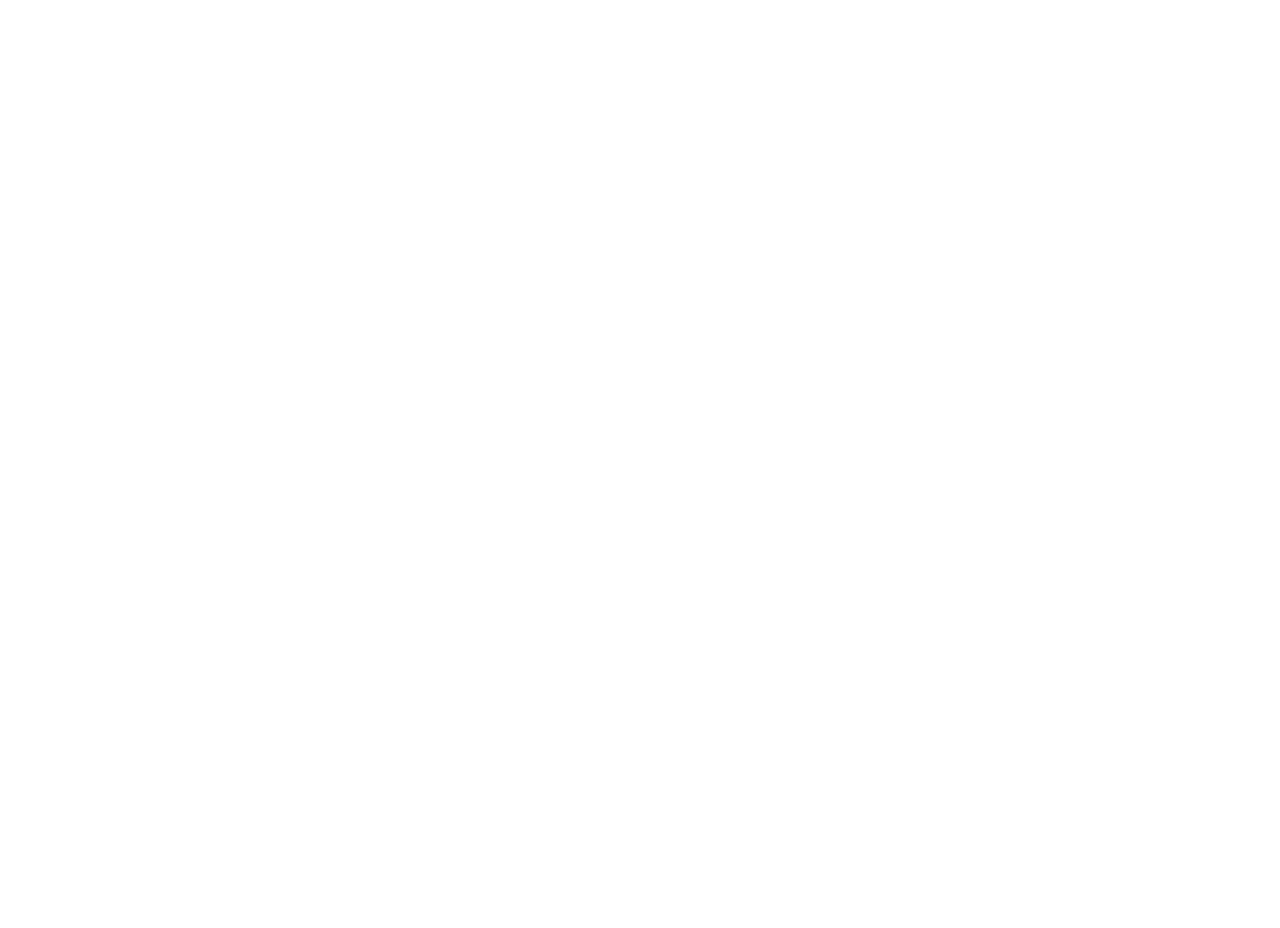
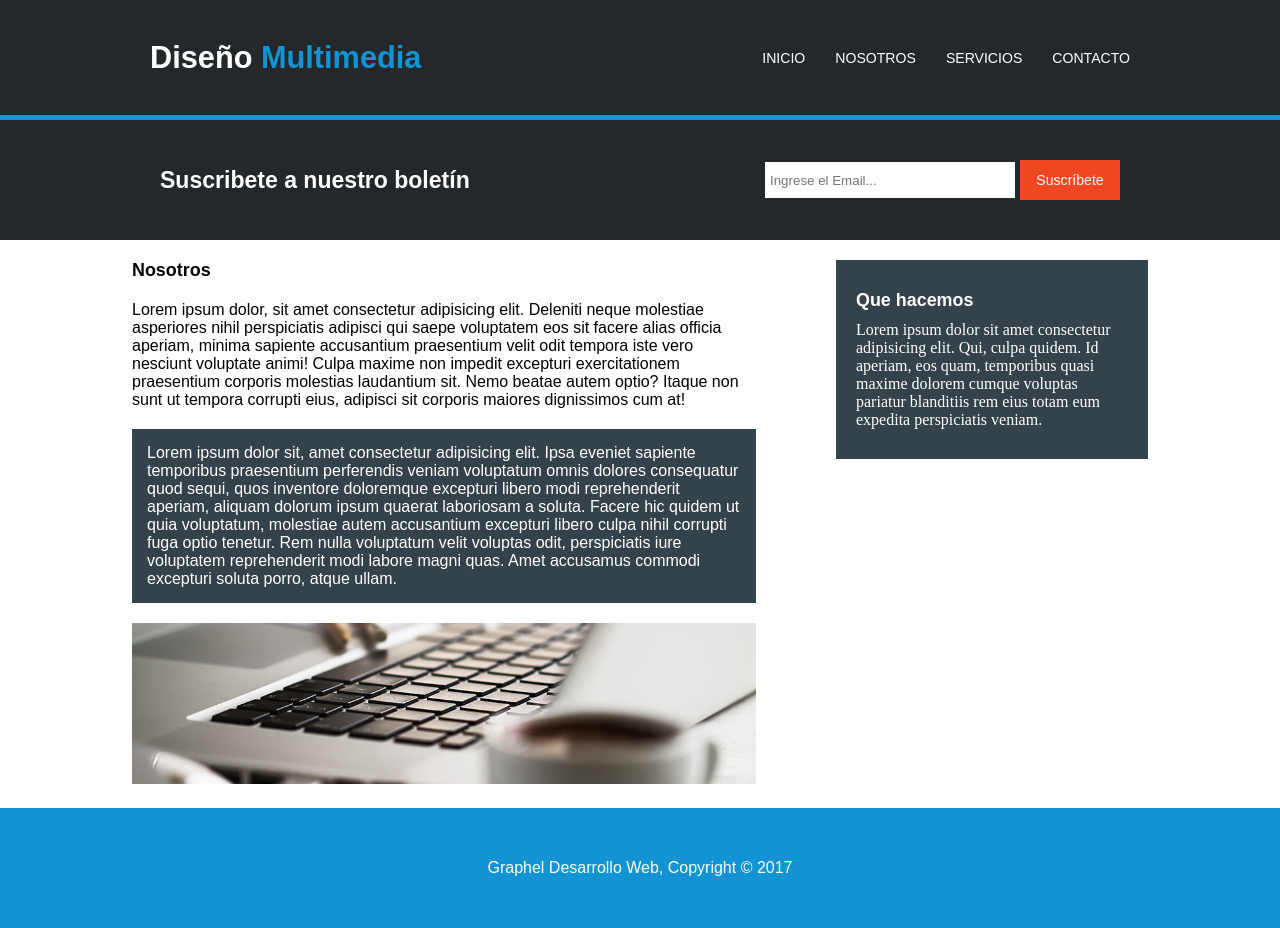
Before and after one commit to Juandz18/GRAPHEL, a plain HTML site: page templates/nosotros.html in a window 1280 px wide. Before the commit the page ends 800 px from the top, so only its background shows below. Drawn offline with Linux system fonts and the light colour scheme.

Commit message:
pagina nosotros

```diff
--- a/style/style.css
+++ b/style/style.css
@@ -11,12 +11,10 @@
 }
 
 body{
-    #cabecera_index{
-        height: 100vh;
-    }
+
     header{
         #cabecera{
-            height: 70%;
+            height: 70vh;
             width: 100%;
             background-image: url(../assets/images/cabecera.jpg);
             background-repeat: no-repeat;
@@ -47,7 +45,7 @@ body{
             justify-content: space-between;
             align-items: center;
             background-color: var(--color_terceareo);
-            height: 15%;
+            height: 15vh;
             border-bottom: solid 5px var(--color_primario);
             h2{
                 color: #fff;
@@ -79,7 +77,7 @@ body{
             }
         }
         .contenedor_suscribete{
-            height: 15%;
+            height: 15vh;
             background-color: var(--color_terceareo);
             display: flex;
             justify-content: space-between;
@@ -122,6 +120,57 @@ body{
             }
         }
     }
+    #contenido_nosotros{
+        margin: 20px;
+        padding: 0 100px;
+        display: flex;
+        justify-content: center;
+        align-items: start;
+        gap: 80px;
+        article{
+            width: 60%;
+            h4{
+                font-family: sans-serif;
+                font-size: 1.4vw;
+            }
+            .card_contenido{
+                margin: 20px 0;
+                p{
+                    font-family: sans-serif;
+                }
+                #texto_marcado{
+                    background-color: #34424B;
+                    padding: 15px;
+                    color: #fff;
+                    font-family: sans-serif;
+                }
+            }
+            figure{
+                width: 100%;
+                img{
+                    width: inherit;
+                    height: inherit;
+                }
+            }
+        }
+        aside{
+            width: 30%;
+            section{
+                background-color: #34424B;
+                padding: 30px 20px;
+                h4{
+                    font-family: sans-serif;
+                    font-size: 1.4vw;
+                    color: #fff;
+                    font-weight: bold;
+                    margin-bottom: 10px;
+                }
+                p{
+                    color: #fff;
+                }
+            }
+        }
+    }
     #contenido_index{
         margin: 40px;
         display: flex;
@@ -155,6 +204,8 @@ body{
             }
         }
     }
+
+
     footer{
         background-color: var(--color_primario);
         height: 15vh;
--- a/templates/nosotros.html
+++ b/templates/nosotros.html
@@ -0,0 +1,52 @@
+<!DOCTYPE html>
+<html lang="en">
+<head>
+    <meta charset="UTF-8">
+    <meta name="viewport" content="width=device-width, initial-scale=1.0">
+    <title>Diseño Multimedia</title>
+    <link rel="stylesheet" href="../style/style.css">
+</head>
+<body>
+    <header>
+        <nav>
+            <h2>Diseño <span>Multimedia</span> </h2>
+            <ul>
+                <li><a href="./index.html">INICIO</a></li>
+                <li><a href="./templates/nosotros.html">NOSOTROS</a></li>
+                <li><a href="./templates/servicios.html">SERVICIOS</a></li>
+                <li><a href="./templates/contacto.html">CONTACTO</a></li>
+            </ul>
+        </nav>
+        <div class="contenedor_suscribete">
+            <h3>Suscribete a nuestro boletín</h3>
+            <div class="contenedor_formulario_suscribete">
+                <input type="email" placeholder="Ingrese el Email..." required>
+                <input type="button" value="Suscríbete">
+            </div>
+        </div>
+    </header>
+    <main id="contenido_nosotros">
+        <article>
+            <h4>Nosotros</h4>
+            <div class="card_contenido">
+                <p>Lorem ipsum dolor, sit amet consectetur adipisicing elit. Deleniti neque molestiae asperiores nihil perspiciatis adipisci qui saepe voluptatem eos sit facere alias officia aperiam, minima sapiente accusantium praesentium velit odit tempora iste vero nesciunt voluptate animi! Culpa maxime non impedit excepturi exercitationem praesentium corporis molestias laudantium sit. Nemo beatae autem optio? Itaque non sunt ut tempora corrupti eius, adipisci sit corporis maiores dignissimos cum at!</p>
+            </div>
+            <div class="card_contenido">
+                <p id="texto_marcado">Lorem ipsum dolor sit, amet consectetur adipisicing elit. Ipsa eveniet sapiente temporibus praesentium perferendis veniam voluptatum omnis dolores consequatur quod sequi, quos inventore doloremque excepturi libero modi reprehenderit aperiam, aliquam dolorum ipsum quaerat laboriosam a soluta. Facere hic quidem ut quia voluptatum, molestiae autem accusantium excepturi libero culpa nihil corrupti fuga optio tenetur. Rem nulla voluptatum velit voluptas odit, perspiciatis iure voluptatem reprehenderit modi labore magni quas. Amet accusamus commodi excepturi soluta porro, atque ullam.</p>
+            </div>
+            <figure>
+                <img src="../assets/images/891.jpg" alt="">
+            </figure>
+        </article>
+        <aside>
+            <section>
+                <h4>Que hacemos</h4>
+                <p>Lorem ipsum dolor sit amet consectetur adipisicing elit. Qui, culpa quidem. Id aperiam, eos quam, temporibus quasi maxime dolorem cumque voluptas pariatur blanditiis rem eius totam eum expedita perspiciatis veniam.</p>
+            </section>
+        </aside>
+    </main>
+    <footer>
+        <p>Graphel Desarrollo Web, Copyright © 2017</p>
+    </footer>
+</body>
+</html>
```
Also changed, not shown: index.html (+1 -1 lines).
